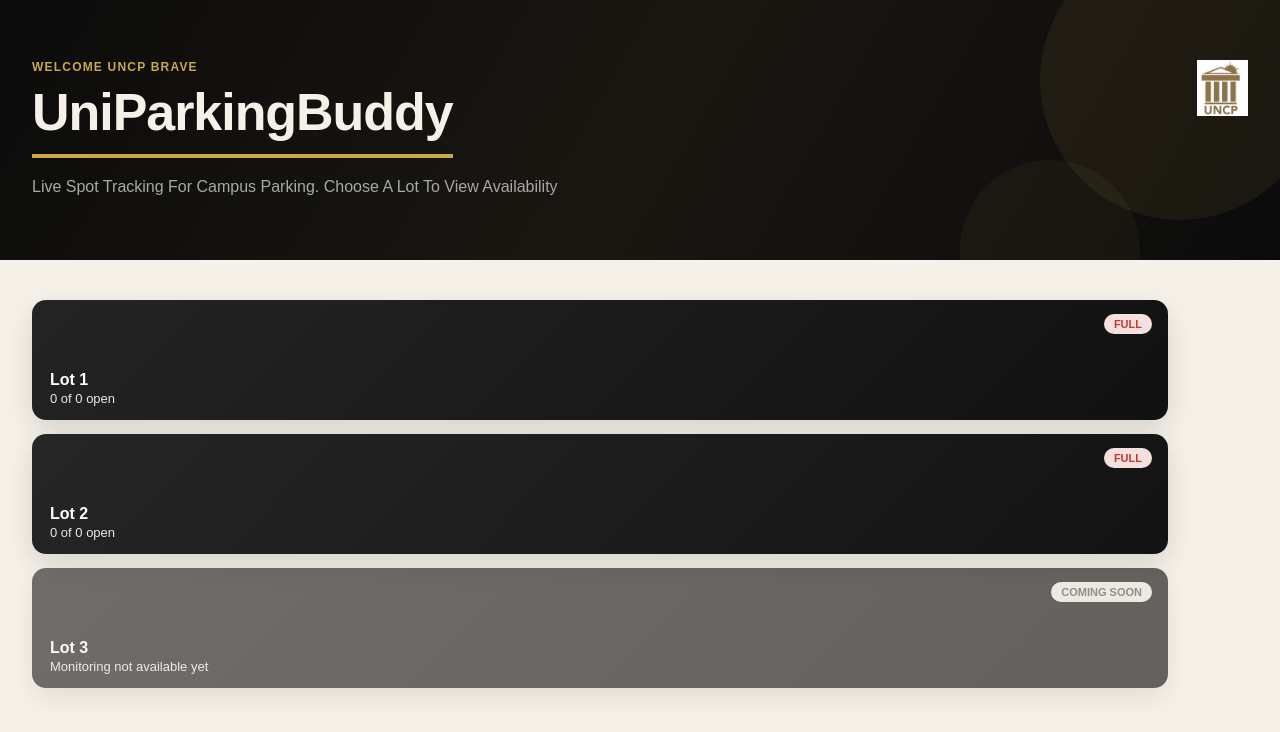
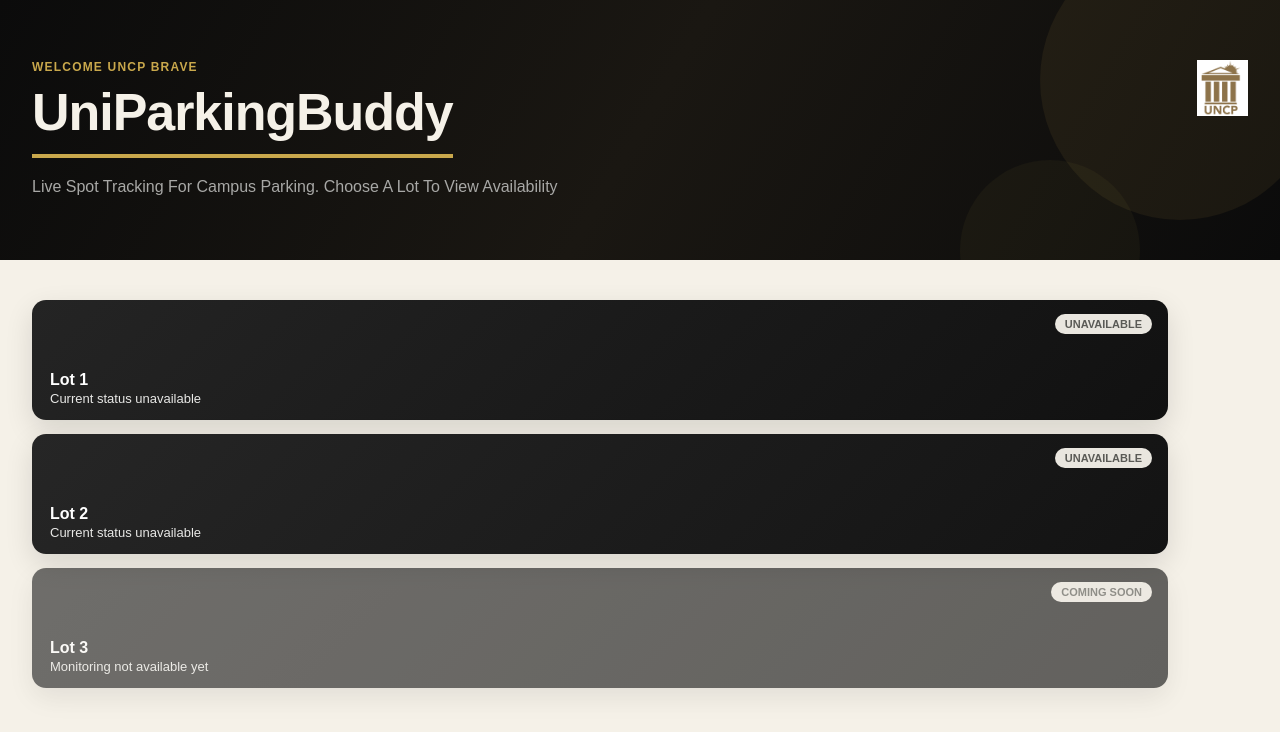
Before and after one commit to FardinSamin/UniParkingBuddy, a React (Vite) app in the folder frontend/: page / in a window 1280 px wide. Shown: the top 732 px of the page. Built offline with nearby package versions, Linux system fonts and the light colour scheme; no server answers.

Commit message:
Show loading and unavailable lot cards instead of false counts

```diff
--- a/frontend/src/Welcome.tsx
+++ b/frontend/src/Welcome.tsx
@@ -2,26 +2,24 @@
 import { useState, useEffect } from 'react'
 import { useNavigate } from 'react-router-dom'
 import './App.css'
+import { fetchParkingStatus } from './parkingStatus'
 
 interface Lot{
     id: string
     name: string
     gradient: string
-    openCount: number
-    totalCount: number
     path: string
     camera?: string
 
 }
-interface StatusResponse {
-    cars_detected: number
-    parking_spaces: { id: number; occupied: boolean } []
-}
+type LiveAvailability =
+    | { state: 'ready'; open: number; total: number }
+    | { state: 'unavailable' }
 
 const lots: Lot[] = [
-  { id: 'lot1', name: 'Lot 1', gradient: 'linear-gradient(135deg, #242424, #111111)', openCount: 0, totalCount: 0, path: '/parking-lot1', camera: 'camera_1' },
-  { id: 'lot2', name: 'Lot 2', gradient: 'linear-gradient(135deg, #262626, #131313)', openCount: 0, totalCount: 0, path: '/parking-lot2' , camera: 'camera_2'}, //mm maybe leeave the 1:5 as fallback i'll see or maybe it should show unavailable ^^
-  { id: 'lot3', name: 'Lot 3', gradient: 'linear-gradient(135deg, #282828, #151515)', openCount: 0, totalCount: 0, path: '/parking-lot3' }, //no cam so left alone
+  { id: 'lot1', name: 'Lot 1', gradient: 'linear-gradient(135deg, #242424, #111111)', path: '/parking-lot1', camera: 'camera_1' },
+  { id: 'lot2', name: 'Lot 2', gradient: 'linear-gradient(135deg, #262626, #131313)', path: '/parking-lot2', camera: 'camera_2' },
+  { id: 'lot3', name: 'Lot 3', gradient: 'linear-gradient(135deg, #282828, #151515)', path: '/parking-lot3' },
 ]
 
 
@@ -33,39 +31,39 @@ function getStatus(open:number, total: number) {
 
 function Welcome(){
     const navigate = useNavigate()
-    const [live, setLive]=useState<Record<string, { open: number; total: number }>>({})
+    const [live, setLive] = useState<Record<string, LiveAvailability>>({})
 
     useEffect(() => {
+        let active = true
+        const requestsInProgress = new Set<string>()
+
         const load = () => {
             lots.forEach((lot) => {
-                if(!lot.camera) return
-                fetch(`http://localhost:5000/api/status/${lot.camera}`)
-                    .then((res) => {
-                        if(!res.ok) {
-                            throw new Error('failed to fetch')
+                if (!lot.camera || requestsInProgress.has(lot.id)) return
 
-                        }
-                        return res.json()
-                    }
-                )
-                .then((data: StatusResponse) => {
-                    const total = data.parking_spaces.length
-                    const open = data.parking_spaces.filter((s) => !s.occupied).length
-                    setLive((prev) => ({ ...prev, [lot.id]: { open, total }}))
-                }
-                )
-                .catch(() => {
-                    setLive((prev) => ({ ...prev, [lot.id]: { open: 0, total: 0 } }))
-                })
-            }
-        )
+                requestsInProgress.add(lot.id)
+                fetchParkingStatus(lot.camera)
+                    .then((data) => {
+                        if (!active) return
+                        const total = data.parking_spaces.length
+                        const open = data.parking_spaces.filter((space) => !space.occupied).length
+                        setLive((prev) => ({ ...prev, [lot.id]: { state: 'ready', open, total } }))
+                    })
+                    .catch(() => {
+                        if (!active) return
+                        setLive((prev) => ({ ...prev, [lot.id]: { state: 'unavailable' } }))
+                    })
+                    .finally(() => requestsInProgress.delete(lot.id))
+            })
         }
+
         load()
         const interval = setInterval(load, 2000)
-        return() => clearInterval(interval)
-
-
-    },[])
+        return () => {
+            active = false
+            clearInterval(interval)
+        }
+    }, [])
 
 
 
@@ -86,13 +84,15 @@ function Welcome(){
 
             <div className="welcome-lots">
                 {lots.map((lot) => {
-                    const counts = live[lot.id]
-                    const open = counts ? counts.open : lot.openCount
-                    const total = counts ? counts.total : lot.totalCount
+                    const availability = live[lot.id]
                     const disabled = !lot.camera
                     const status = disabled
                         ? { label: 'COMING SOON', bg: '#E9E6DF', color: '#5A5A56' }
-                        : getStatus(open, total)
+                        : availability?.state === 'ready'
+                            ? getStatus(availability.open, availability.total)
+                            : availability?.state === 'unavailable'
+                                ? { label: 'UNAVAILABLE', bg: '#E9E6DF', color: '#5A5A56' }
+                                : { label: 'LOADING', bg: '#FFF3D6', color: '#B8860B' }
                     return (
                         <button
                         key={lot.id}
@@ -111,7 +111,13 @@ function Welcome(){
                             <div className="lot-card-text">
                                 <p className="lot-card-name">{lot.name}</p>
                                 <p className="lot-card-count">
-                                    {disabled ? 'Monitoring not available yet' : `${open} of ${total} open`}
+                                    {disabled
+                                        ? 'Monitoring not available yet'
+                                        : availability?.state === 'ready'
+                                            ? `${availability.open} of ${availability.total} open`
+                                            : availability?.state === 'unavailable'
+                                                ? 'Current status unavailable'
+                                                : 'Checking availability...'}
                                 </p>
                             </div>
                         </button>
```
